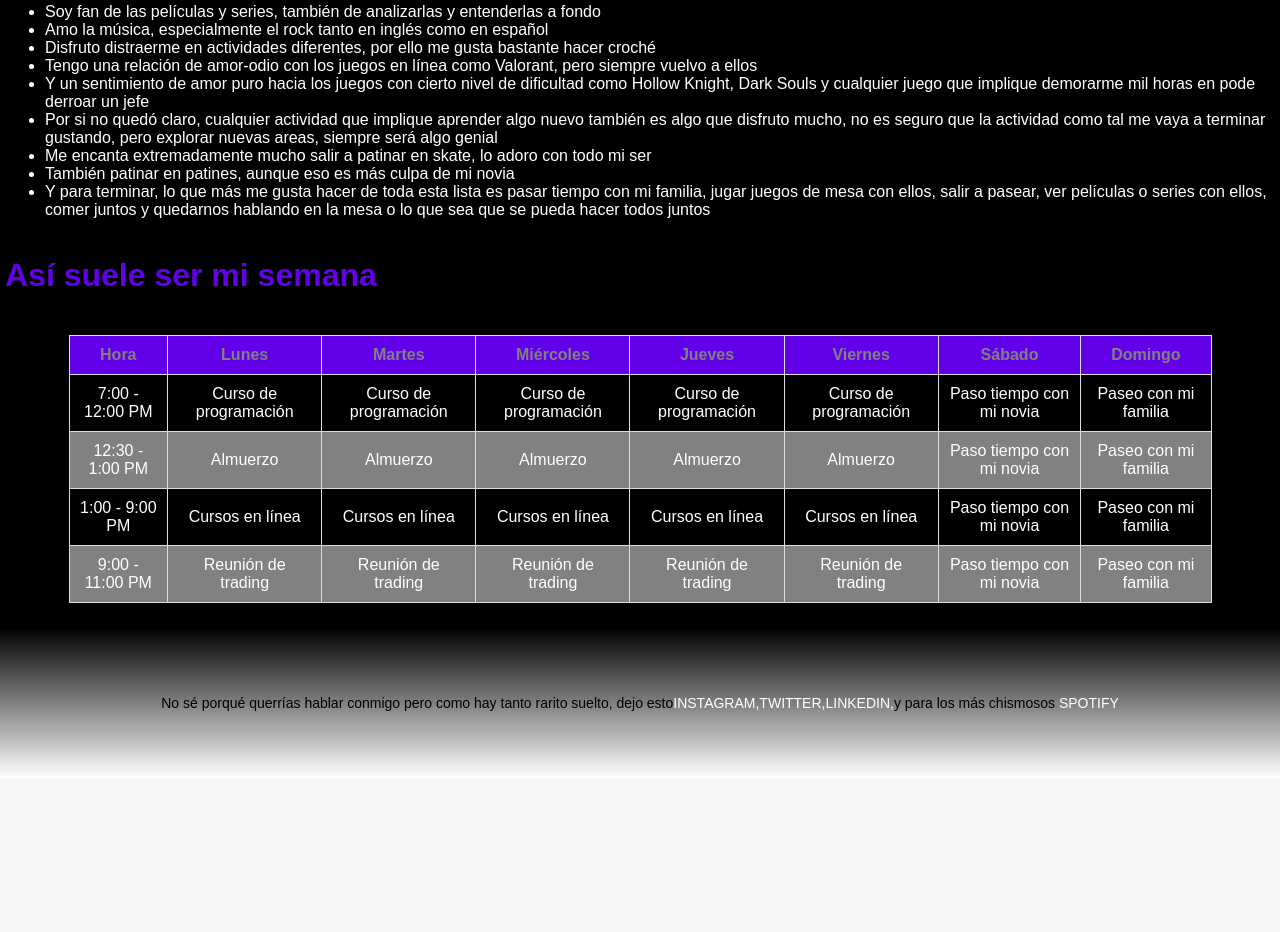
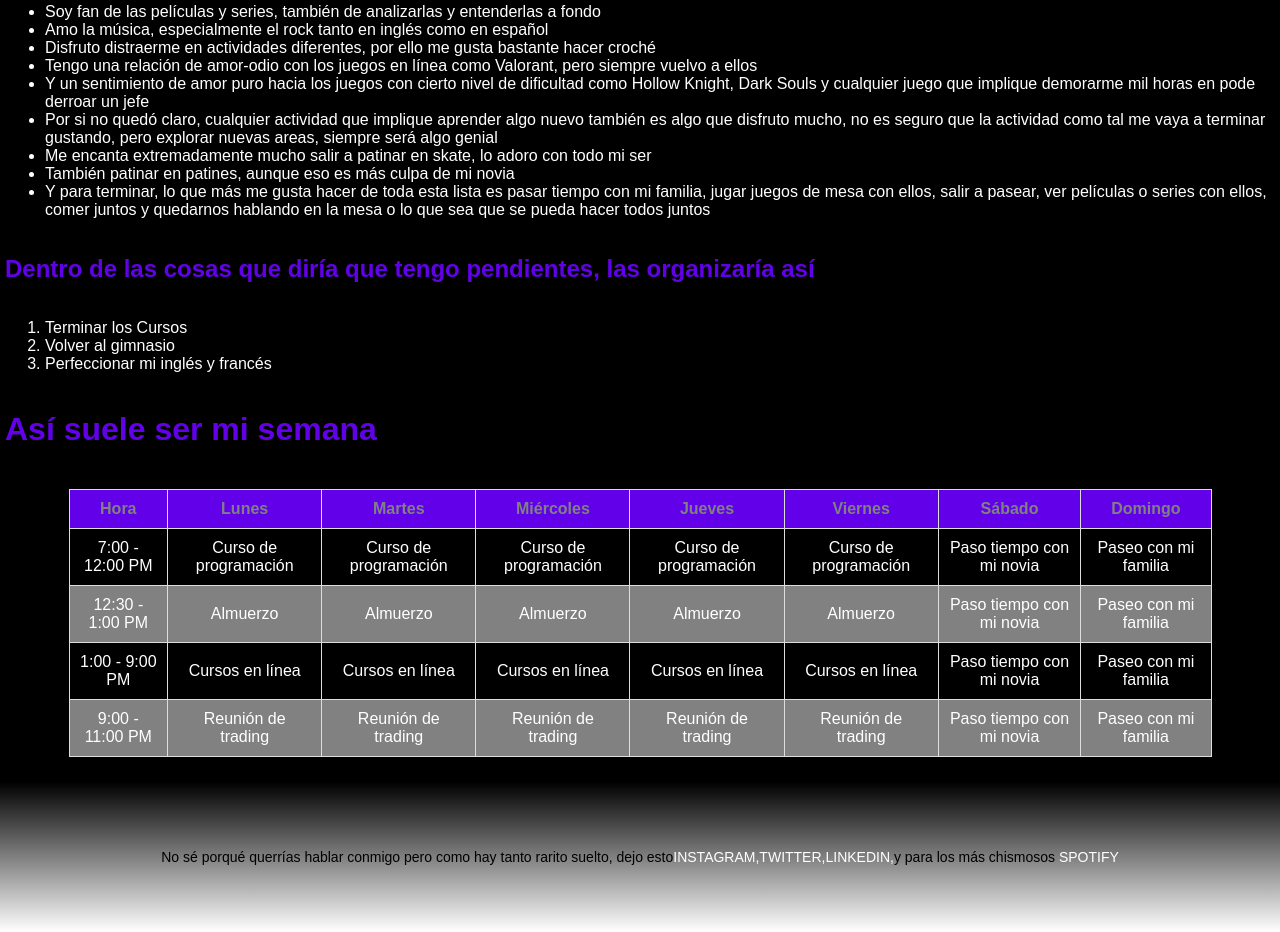
Before and after one commit to Juli-dt/About-me.SinJS, a plain HTML site: page index.html in a window 1280 px wide. Shown: the part 796-1728 px from the top of the page. Before the commit the page ends 1574 px from the top, so only its background shows below. Drawn offline with Linux system fonts and the light colour scheme.

Commit message:
ol agregado

```diff
--- a/index.html
+++ b/index.html
@@ -58,6 +58,12 @@
       <li> También patinar en patines, aunque eso es más culpa de mi novia</li>
       <li> Y para terminar, lo que más me gusta hacer de toda esta lista es pasar tiempo con mi familia, jugar juegos de mesa con ellos, salir a pasear, ver películas o series con ellos, comer juntos y quedarnos hablando en la mesa o lo que sea que se pueda hacer todos juntos </li>
     </ul>
+    <h2> Dentro de las cosas que diría que tengo pendientes, las organizaría así</h2>
+    <ol>
+     <li> Terminar los Cursos</li>
+     <li> Volver al gimnasio</li>
+     <li> Perfeccionar mi inglés y francés</li>
+    </ol>
 
     <h1> Así suele ser mi semana</h1>
     <table>
```
